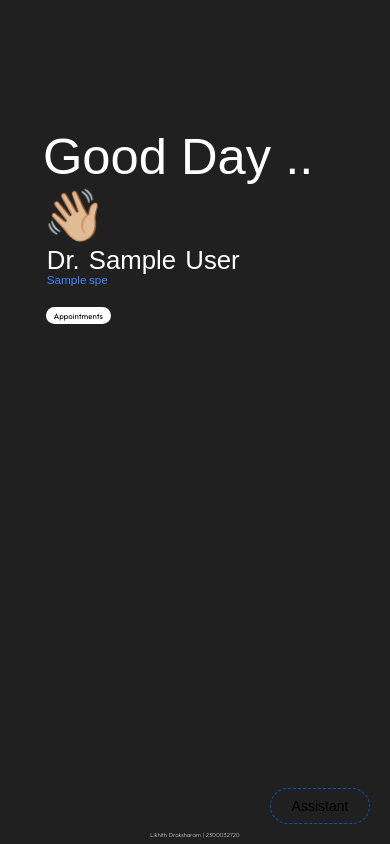
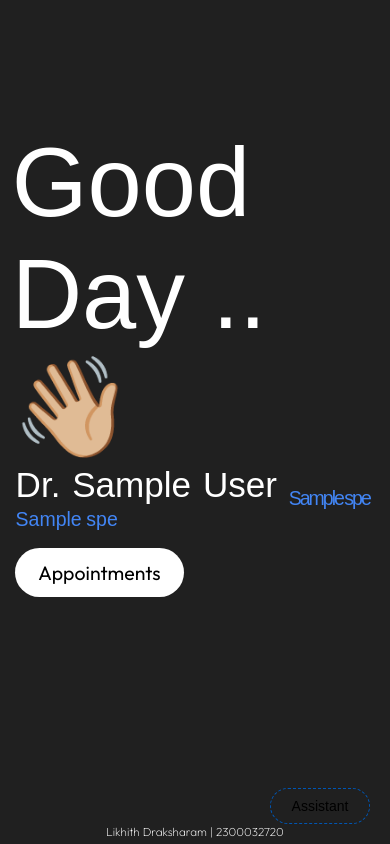
Before and after one commit to likhith-d/Doctor-Patient-Consultation-Site, a Django app: template Draft/draft/accounts/templates/doctor_landing.html in a window 390 px wide. Run offline with Django 3.2, Linux system fonts and the light colour scheme; the template is opened without the code that fills it: most values are stand-ins (such as "Sample title", 1, 10 or a date in 2020); some web fonts are replaced.

```diff
--- a/Draft/draft/accounts/templates/doctor_landing.html
+++ b/Draft/draft/accounts/templates/doctor_landing.html
@@ -45,32 +45,30 @@
             height: 100vh;
             display: flex;
             flex-direction: column;
-            align-items: left;
+            align-items: center;
             justify-content: center;
             color: #ffffff;
         }
 
         .content {
-            justify-content: center;
-            align-items: center;
             text-align: left;
             margin-top: 15vh;
             margin-left: 10vw;
-            font-size: 38px;
+            font-size: 3.8vw; /* Responsive font size */
         }
 
-        sub{
-            font-size: 30px;
+        sub {
+            font-size: 2.5vw; /* Responsive font size */
             color: #4285F4;
             letter-spacing: -2px;
         }
 
         button {
-            background-color: #ffffff; /* Primary button color */
+            background-color: #ffffff;
             color: #000000;
-            font-size: 20px;
+            font-size: 2vw; /* Responsive font size */
             font-weight: 400;
-            padding: 15px 30px; /* Button padding */
+            padding: 1.5vw 3vw; /* Responsive padding */
             border: none;
             border-radius: 50px;
             cursor: pointer;
@@ -90,69 +88,102 @@
             margin-top: auto;
             color: #ffffff;
             padding: 5px 10px;
-            font-size: 1vw;
+            font-size: 1.5vw; /* Responsive font size */
             text-align: center;
             width: 100%;
             font-weight: 200;
             word-spacing: 0.104vw;
         }
 
-        .spec{
-                opacity: 0;
-                font-size: 0px;
-            }
+        .spec {
+            opacity: 0;
+            font-size: 0;
+        }
 
-        .heading{
-            font-size:150px;
+        .heading {
+            font-size: 15vw; /* Responsive font size */
             padding-left: 1vw;
         }
 
-        .buttonstyle{
+        .buttonstyle {
             padding-left: 1.8vw;
             padding-top: 2vw;
         }
 
-        @media (max-width: 1079px) {
-            .heading{
-                font-size:13vw;
-                padding-left: 1vw;
+        @media (max-width: 768px) {
+            .content {
+                margin-left: 5vw;
+                font-size: 5vw; /* Larger font size for smaller screens */
             }
-            footer{
-                word-spacing: 0.104vw;
-                font-size: 1.5vw;
+
+            .heading {
+                font-size: 20vw; /* Larger font size for smaller screens */
             }
-            .content{
-                font-size: 4.4vw;
+
+            sub {
+                font-size: 4vw; /* Larger font size for smaller screens */
             }
-            sub{
-                opacity: 0;
-                font-size: 0;
+
+            button {
+                font-size: 4vw; /* Larger font size for smaller screens */
+                padding: 2vw 4vw; /* Larger padding for smaller screens */
             }
-            .spec{
+
+            footer {
+                font-size: 2.5vw; /* Larger font size for smaller screens */
+            }
+
+            .spec {
                 opacity: 1;
                 padding-bottom: 10px;
                 margin-top: -0.52vw;
-                font-size: 3vw;
+                font-size: 4vw; /* Larger font size for smaller screens */
                 color: #4285F4;
                 word-spacing: -0.2vw;
             }
-            button{
-                font-size: 2vw;
-                padding: 1vw 2vw;
+        }
+
+        @media (max-width: 480px) {
+            .content {
+                margin-left: 2vw;
+                font-size: 6vw; /* Even larger font size for very small screens */
+            }
+
+            .heading {
+                font-size: 25vw; /* Even larger font size for very small screens */
+            }
+
+            sub {
+                font-size: 5vw; /* Even larger font size for very small screens */
+            }
+
+            button {
+                font-size: 5vw; /* Even larger font size for very small screens */
+                padding: 3vw 6vw; /* Even larger padding for very small screens */
+            }
+
+            footer {
+                font-size: 3vw; /* Even larger font size for very small screens */
+            }
+
+            .spec {
+                font-size: 5vw; /* Even larger font size for very small screens */
             }
         }
-
     </style>
 </head>
 <body>
 {% load static %}
     <div class="content" id="main-content">
         <h2 class="typographica">
-            <div class="heading">Good Day .. 👋🏼<br></label></h2>
-        <h2 class="typographica" style="padding-left: 2vw; word-spacing: 0.52vw;">Dr. {{first_name}} {{last_name}} <sub class="kelvetica" style="word-spacing: -2px;">{{spe}}</sub>
+            <div class="heading">Good Day .. 👋🏼<br></div>
+        </h2>
+        <h2 class="typographica" style="padding-left: 2vw; word-spacing: 0.52vw;">
+            Dr. {{first_name}} {{last_name}} <sub class="kelvetica" style="word-spacing: -2px;">{{spe}}</sub>
             <div class="spec kelvetica">
-            {{spe}}
-        </div></h2>
+                {{spe}}
+            </div>
+        </h2>
         <a href="{% url 'doctor_requests' %}">
             <div class="buttonstyle">
                 <button class="outfit">Appointments</button>
@@ -163,6 +194,6 @@
     <footer>
         <p class="outfit">Likhith Draksharam | 2300032720</p>
     </footer>
-
+</body>
 </html>
 {% endblock %}
```
Also changed, not shown: 1 other file.
